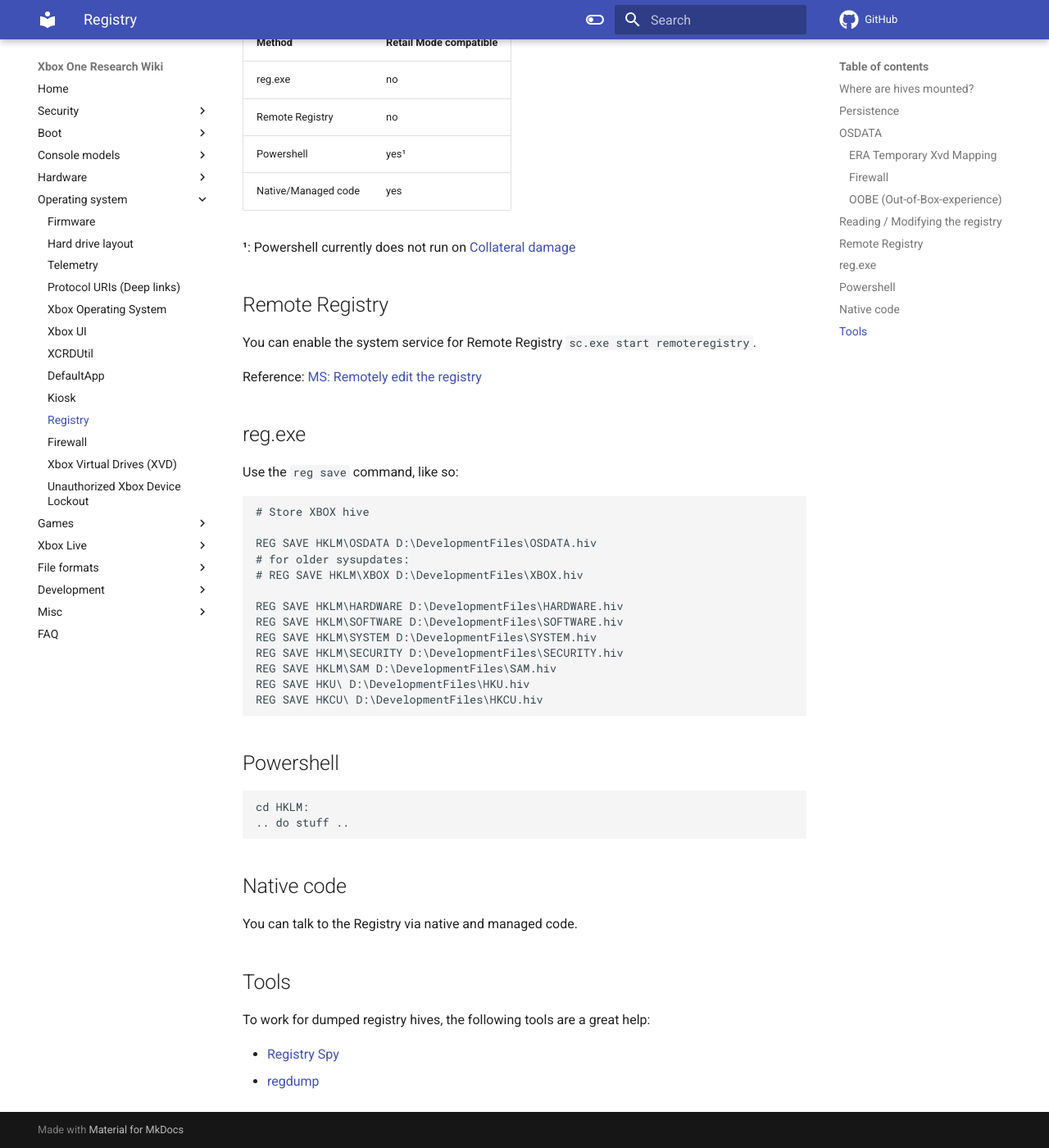
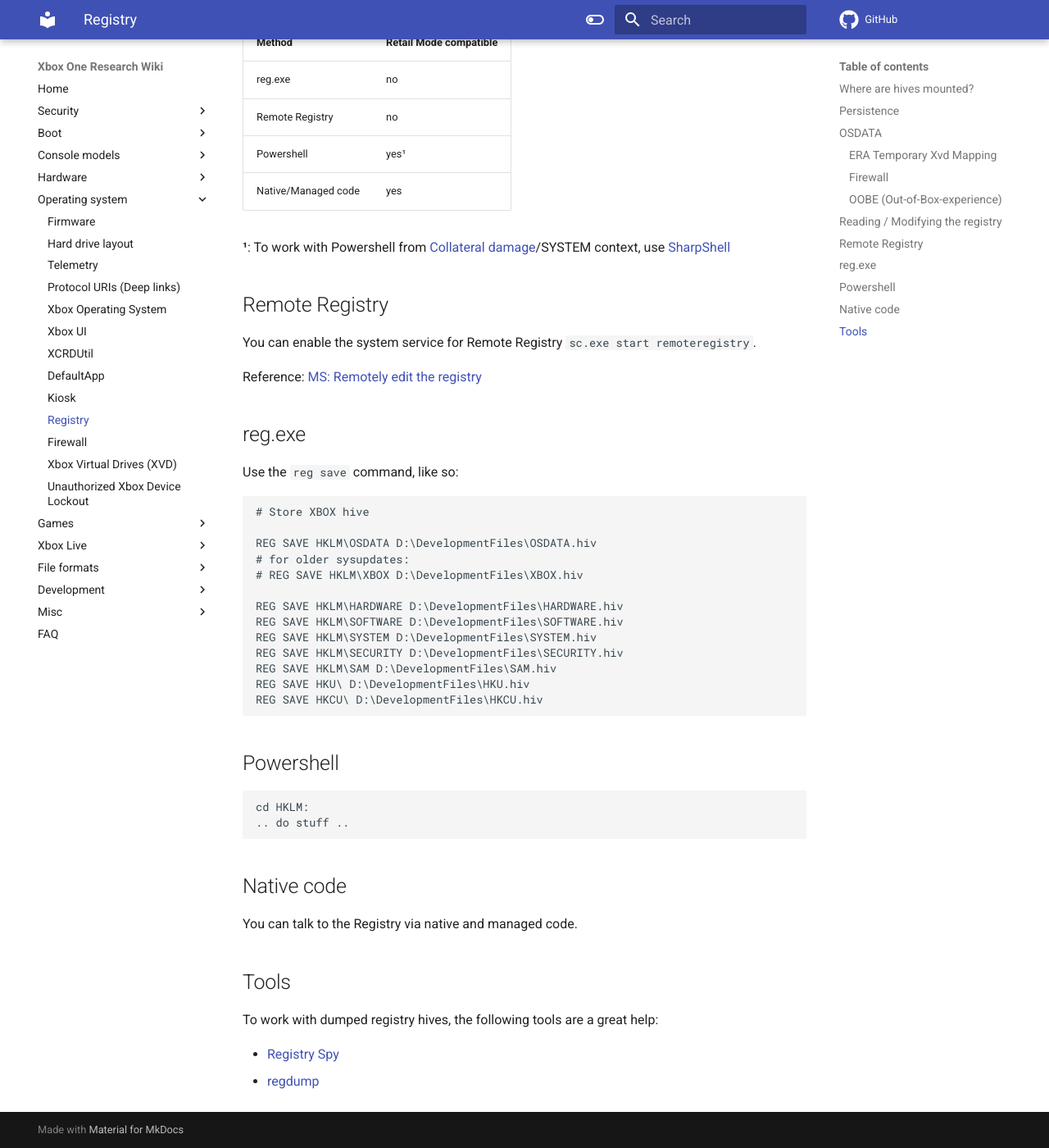
Before and after one commit to xboxoneresearch/wiki, an MkDocs documentation site: the page built from docs/operating-system/registry.md, in a window 1280 px wide and 1400 px high, scrolled down 2715 px. Shown: the whole window at 82% size. Built offline with MkDocs 1.6.1 and Material for MkDocs 9.7.7, drawn with Linux system fonts in a browser that asks for light colours; comment, search, counter and statistics services are not loaded.

Commit message:
Update registry.md

```diff
--- a/docs/operating-system/registry.md
+++ b/docs/operating-system/registry.md
@@ -98,7 +98,7 @@
 | Powershell          |  yes¹                  |
 | Native/Managed code |  yes                   |
 
-**¹**: Powershell currently does not run on [Collateral damage](../exploits/game-script-code-exec.md)
+**¹**: To work with Powershell from [Collateral damage](../exploits/game-script-code-exec.md)/SYSTEM context, use [SharpShell](https://github.com/xboxoneresearch/SharpShell)
 
 ## Remote Registry
 
@@ -140,7 +140,7 @@
 
 ## Tools
 
-To work for dumped registry hives, the following tools are a great help:
+To work with dumped registry hives, the following tools are a great help:
 
 - [Registry Spy](https://github.com/andyjsmith/registry-spy)
 - [regdump](https://github.com/adoxa/regdump)
```
